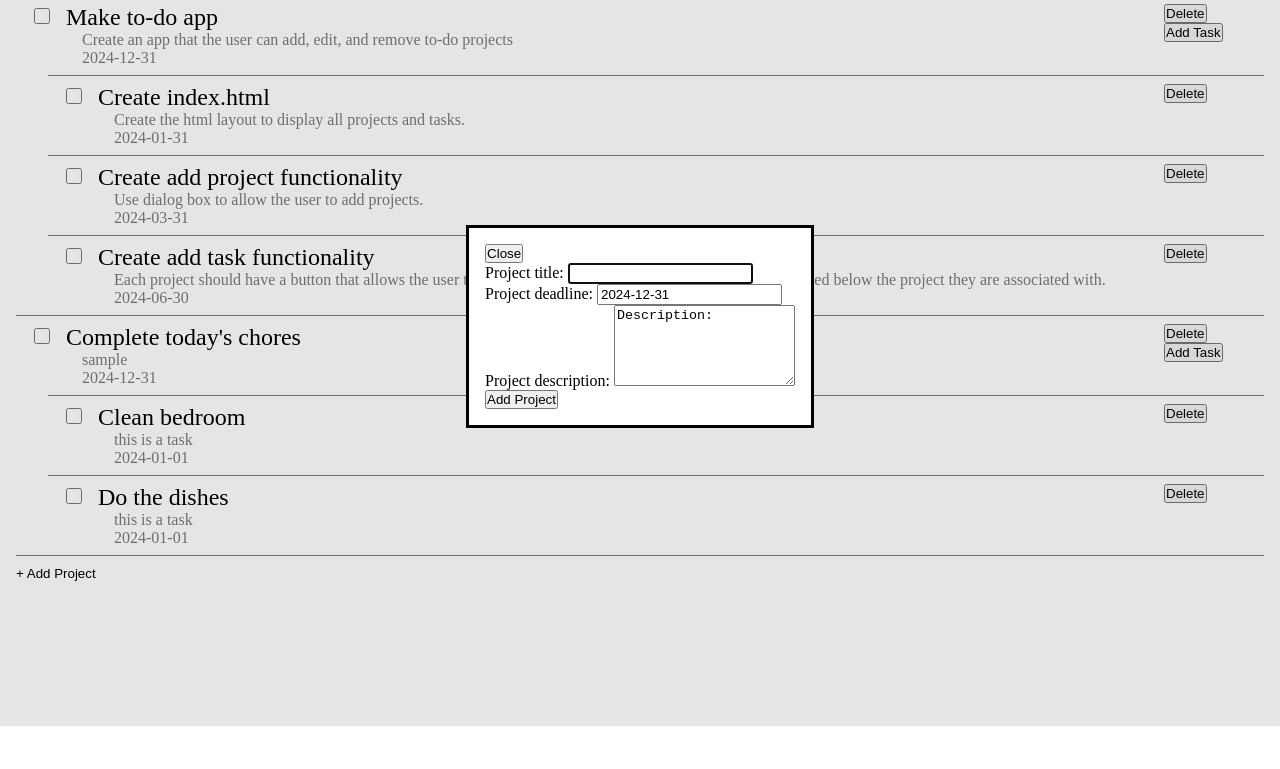
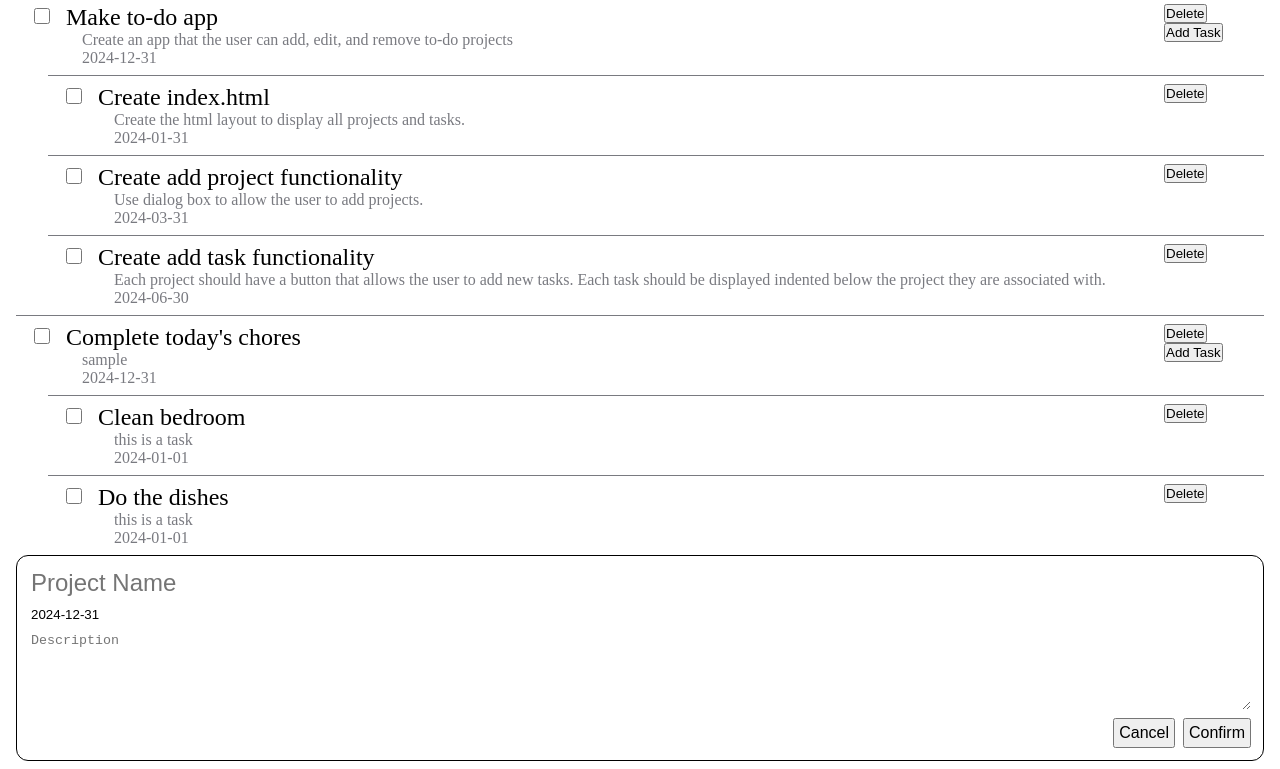
Before and after one commit to yan7bo/to-do, a website built with webpack: page dist/index.html in a window 1280 px wide. Both pictures are taken after a click on the button "+ Add Project". Shown: the part 74-843 px from the top of the page. Before the commit the page ends 800 px from the top, so only its background shows below. Built offline with nearby package versions, Linux system fonts and the light colour scheme.

Commit message:
Changes add project box to inline
Previously when user clicked Add Project button, a dialog would open.
Now, the data entry box replaces the Add Project button as an inline
element.

```diff
--- a/src/index.js
+++ b/src/index.js
@@ -101,6 +101,11 @@ function ScreenController() {
         projectDivList.forEach((element) => {
             element.remove();
         })
+
+        const taskDivList = document.querySelectorAll(".task-div");
+        taskDivList.forEach((element) => {
+            element.remove();
+        })
     }
 
     const addButtons = () => {
@@ -160,12 +165,122 @@ function ScreenController() {
     }
 
     const addProjectButton = document.querySelector("#add-project");
+    const addProjectButtonContainer = document.querySelector("#button-container");
+
+    const createAddProjectButton = () => {
+        const body = document.querySelector("body");
+
+        const div = document.createElement("div");
+        div.setAttribute("id", "button-container");
+        body.appendChild(div);
+
+        const button = document.createElement("button");
+        button.setAttribute("type", "button");
+        button.setAttribute("id", "add-project");
+        button.classList.add("top-button");
+        button.textContent = "+ Add Project";
+        div.appendChild(button);
+
+        button.addEventListener("click", () => {
+            const addProjectButtonContainer = document.querySelector("#button-container");
+            addProjectButtonContainer.remove();
+            createAddProjectBox();
+        })
+    }
+
 
     // adds operations to the add project dialog
+
     const addProjectDialog = document.querySelector("#add-project-dialog");
     addProjectButton.addEventListener("click", () => {
-        addProjectDialog.showModal();
+        // addProjectDialog.showModal();
+        addProjectButtonContainer.remove();
+        createAddProjectBox();
     })
+
+    const createAddProjectBox = () => {
+        const body = document.querySelector("body");
+
+        const form = document.createElement("form");
+        form.setAttribute("id", "add-project-form");
+        form.style.border = "solid 1px black";
+        body.appendChild(form);
+
+        const titleInput = document.createElement("input");
+        titleInput.setAttribute("type", "text");
+        titleInput.setAttribute("name", "project-title");
+        titleInput.setAttribute("id", "project-title");
+        titleInput.setAttribute("placeholder", "Project Name");
+        titleInput.attributes.required = "required";
+        form.appendChild(titleInput);
+
+        const dateInput = document.createElement("input");
+        dateInput.setAttribute("type", "text");
+        dateInput.setAttribute("name", "project-date");
+        dateInput.setAttribute("id", "project-date");
+        dateInput.setAttribute("placeholder", "2024-12-31");
+        dateInput.setAttribute("value", "2024-12-31");
+        form.appendChild(dateInput);
+
+        const descriptionInput = document.createElement("textarea");
+        descriptionInput.setAttribute("name", "project-description");
+        descriptionInput.setAttribute("id", "project-description");
+        descriptionInput.setAttribute("placeholder", "Description");
+        descriptionInput.setAttribute("rows", "5");
+        form.appendChild(descriptionInput);
+
+        const buttonDiv = document.createElement("div");
+        buttonDiv.setAttribute("id", "add-project-button-container");
+        form.appendChild(buttonDiv);
+
+        const cancelButton = document.createElement("button");
+        cancelButton.classList.add("add-project-button");
+        cancelButton.classList.add("cancel");
+        cancelButton.setAttribute("type", "button");
+        cancelButton.textContent = "Cancel";
+        buttonDiv.appendChild(cancelButton);
+
+        const confirmButton = document.createElement("button");
+        confirmButton.classList.add("add-project-button");
+        confirmButton.classList.add("confirm");
+        confirmButton.setAttribute("type", "button");
+        confirmButton.textContent = "Confirm";
+        buttonDiv.appendChild(confirmButton);
+
+        // add events to cancel and confirm buttons
+        cancelButton.addEventListener("click", () => {
+            // delete box
+            form.remove();
+
+            // add back the add project button
+            createAddProjectButton();
+        })
+
+        confirmButton.addEventListener("click", () => {
+            // capture values
+            const title = form.querySelector("#project-title").value;
+            const date = form.querySelector("#project-date").value;
+            const description = form.querySelector("#project-description").value;
+
+            // add project
+            projectList.addProject(new projectList.Project(title, [], date, description));
+
+            // reset list
+            resetScreen();
+
+            // update list
+            updateScreen();
+
+            // add buttons to list
+            addButtons();
+
+            // delete box
+            form.remove();
+
+            // add back the add project button
+            createAddProjectButton();
+        })
+    }
 
     const closeProjectDialog = addProjectDialog.querySelector("#close-project-dialog");
     closeProjectDialog.addEventListener("click", () => {
--- a/src/style.css
+++ b/src/style.css
@@ -52,7 +52,9 @@ body h1 {
 }
 
 .project-title,
-.task-title {
+.task-title,
+#add-project,
+#project-title {
     font-size: 24px;
 }
 
@@ -64,3 +66,31 @@ body h1 {
     color: #797a80;
     margin-left: 16px;
 }
+
+#add-project-form {
+    border: solid 1px black;
+    border-radius: 12px;
+    padding: 12px;
+    display: flex;
+    flex-direction: column;
+    gap: 8px;
+}
+
+input,
+input:focus,
+textarea,
+textarea:focus {
+    border: none;
+    outline: none;
+}
+
+#add-project-button-container {
+    align-self: end;
+    display: flex;
+    gap: 8px;
+}
+
+.add-project-button {
+    font-size: 16px;
+    padding: 4px;
+}
--- a/todo.txt
+++ b/todo.txt
@@ -1,6 +1,4 @@
 To do list for to-do app:
-- hovering over a project or task should have the title color change to blue
-- Add temporary projects and tasks so that it is easy to do the following
 - Change add project and add task dialog to be inline
 - If the description is empty, then the description should not show up
 - Ability to edit name and description of projects
```
